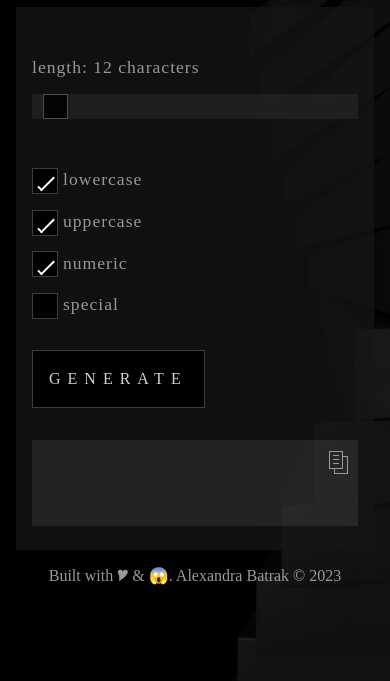
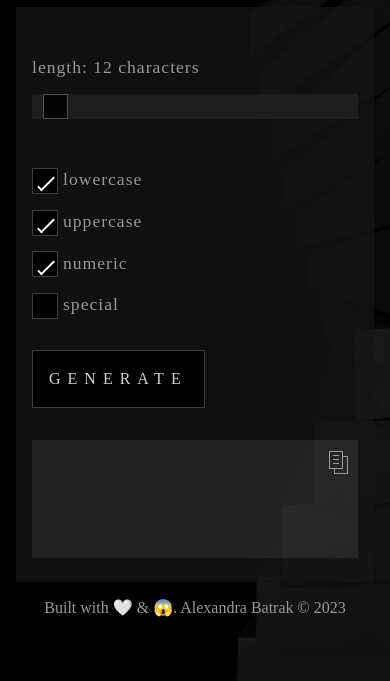
Before and after one commit to alexandrabatrak/password-generator, a plain HTML site: page index.html in a window 390 px wide. Shown: the part 163-844 px from the top of the page. Drawn offline with Linux system fonts and the light colour scheme; a web font is replaced by a local one.

Commit message:
Minor update

```diff
--- a/index.html
+++ b/index.html
@@ -75,7 +75,7 @@
       </div>
     </main>
     <footer>
-      <p>Built with 🎔 & 😱. Alexandra Batrak © 2023</p>
+      <p>Built with 🤍 & 😱. Alexandra Batrak © 2023</p>
     </footer>
     <script src="script.js"></script>
   </body>
--- a/style.css
+++ b/style.css
@@ -402,6 +402,10 @@ footer {
     padding: 0;
   }
 
+  #password {
+    padding-bottom: 4rem;
+  }
+
   footer {
     justify-content: center;
   }
```
Also changed, not shown: 1 other file.
